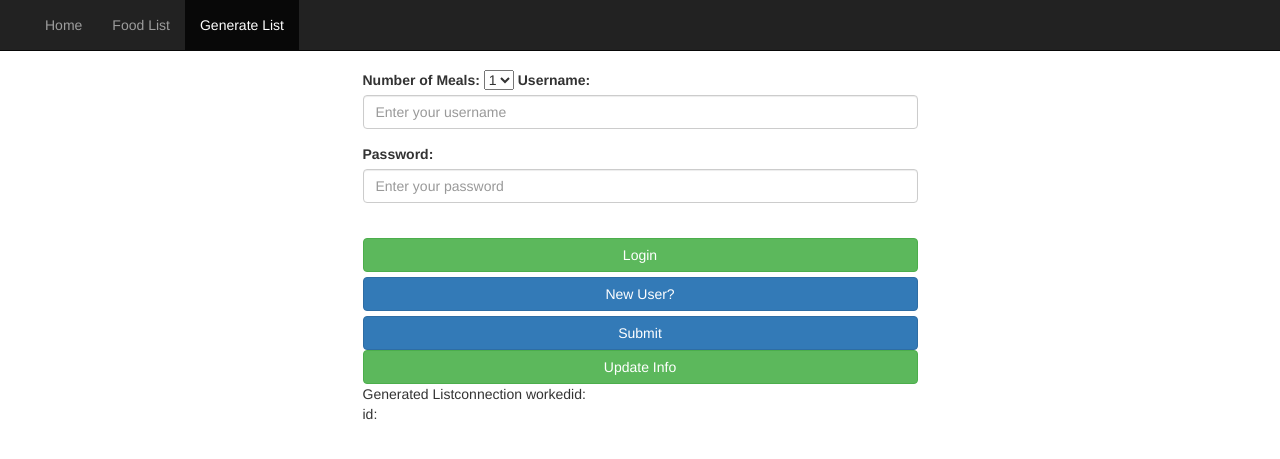
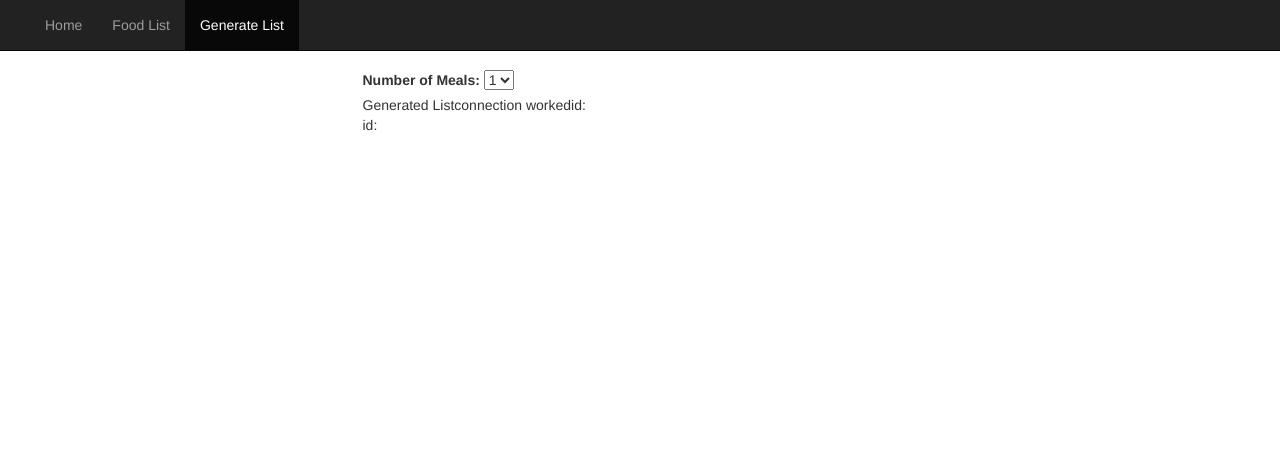
Before and after one commit to tkawchak/mealPlanner, a PHP site: page /GenerateList.php in a window 1280 px wide. Shown: the top 459 px of the page. Run offline with PHP 8.4, Linux system fonts and the light colour scheme; data comes from the database, SQL or seed files in the repository; data that the repository does not hold is empty; some libraries are stand-ins or nearby versions.

Commit message:
remove buttons

```diff
--- a/GenerateList.php
+++ b/GenerateList.php
@@ -69,28 +69,6 @@
 					<option value="6">6</option>
 					<option value="7">7</option>
 				</select>
-				<label for="usr">Username:</label>
-				<input type="text" class="form-control" required="true" id="usr" name="usr" placeholder="Enter your username">
-			</div>
-			<div class="form-group required">
-			  <label for="pwd">Password:</label>
-			  <input type="password" class="form-control" id="pwd" required="true" name="pwd" placeholder="Enter your password">
-			</div>
-			<div class="extraInfo"></div>
-
-			<br/>
-
-			<div class="noUser">
-				<button type="submit" id="login" name="login" class="btn btn-success btn-block">Login</button>
-				<a id="newUser" class="btn btn-primary btn-block">New User?</a>
-				<button type="submit" id="register" name="register" class="extraInfo btn btn-primary btn-block">Submit</button>
-			</div>
-			<div class="userOptions">
-				<button type="submit" id="update" name="update" class="btn btn-success btn-block">Update Info</button>
-			</div>
-		  </form>
-
-
 
 
       <!-- custmer id based on name. -->
```
